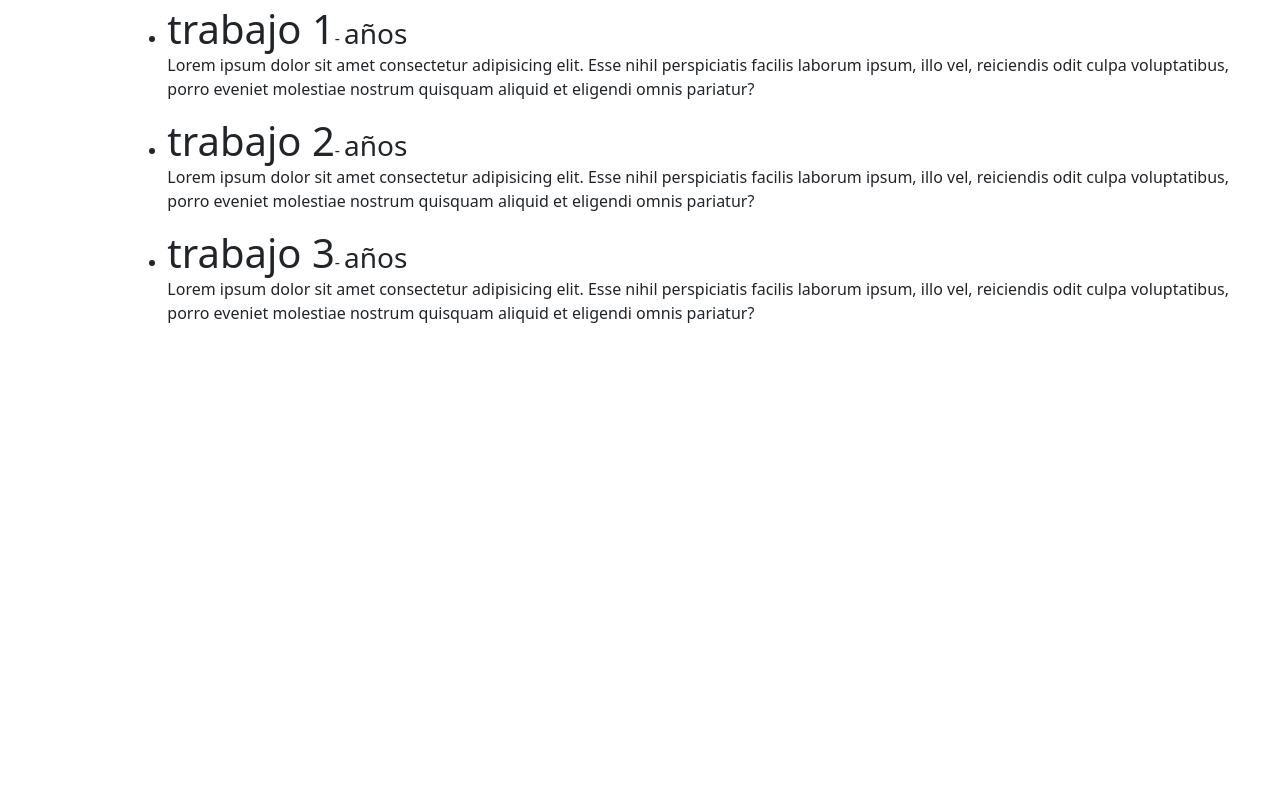
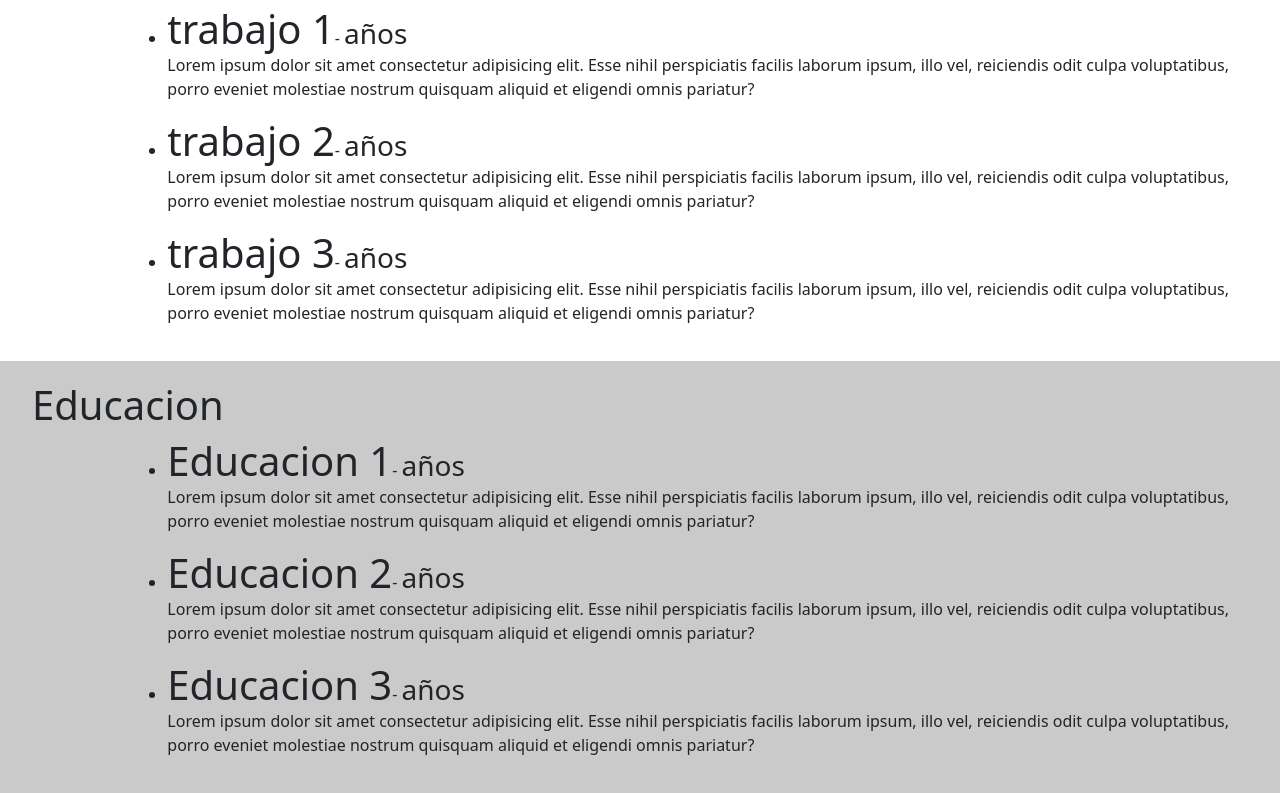
Before and after one commit to MarianoHerrlein/Portfolio_FrontEnd, an Angular app in the folder ProyectoFinal_HerrleinMariano/: page / in a window 1280 px wide. Shown: the part 879-1672 px from the top of the page. Before the commit the page ends 1240 px from the top, so only its background shows below. Built offline with nearby package versions, Linux system fonts and the light colour scheme.

Commit message:
Sección educacion
Maqueta de sección educación

```diff
--- a/ProyectoFinal_HerrleinMariano/src/app/app.component.html
+++ b/ProyectoFinal_HerrleinMariano/src/app/app.component.html
@@ -2,3 +2,4 @@
 <app-banner></app-banner>
 <app-acerca-de></app-acerca-de>
 <app-experiencia></app-experiencia>
+<app-educacion></app-educacion>
--- a/ProyectoFinal_HerrleinMariano/src/app/app.module.ts
+++ b/ProyectoFinal_HerrleinMariano/src/app/app.module.ts
@@ -7,6 +7,7 @@ import { HeaderComponent } from './components/header/header.component';
 import { BannerComponent } from './components/banner/banner.component';
 import { AcercaDeComponent } from './components/acerca-de/acerca-de.component';
 import { ExperienciaComponent } from './components/experiencia/experiencia.component';
+import { EducacionComponent } from './components/educacion/educacion.component';
 
 
 @NgModule({
@@ -16,6 +17,7 @@ import { ExperienciaComponent } from './components/experiencia/experiencia.compo
     BannerComponent,
     AcercaDeComponent,
     ExperienciaComponent,
+    EducacionComponent,
 
   ],
   imports: [
--- /dev/null
+++ b/ProyectoFinal_HerrleinMariano/src/app/components/educacion/educacion.component.css
@@ -0,0 +1,12 @@
+.row{
+    margin: 0%;
+    padding: 20px;
+}
+div{
+    background-color: rgb(202, 202, 202);
+
+}
+
+h1,h3{
+    display: inline;
+}
--- /dev/null
+++ b/ProyectoFinal_HerrleinMariano/src/app/components/educacion/educacion.component.html
@@ -0,0 +1,39 @@
+<div class="row">
+    <h1>Educacion</h1>
+    <div class="col-lg-1"></div>
+    <div class="col-lg-11">
+        <ul>
+            <li>
+                <h1>Educacion 1</h1>-
+                <h3>años</h3>
+            </li>
+            <p>Lorem ipsum dolor sit amet consectetur adipisicing elit.
+                 Esse nihil perspiciatis facilis laborum ipsum, illo vel,
+                 reiciendis odit culpa voluptatibus,
+                 porro eveniet molestiae nostrum quisquam aliquid et eligendi omnis pariatur?
+            </p>
+        </ul>
+        <ul>
+            <li>
+                <h1>Educacion 2</h1>-
+                <h3>años</h3>
+            </li>
+            <p>Lorem ipsum dolor sit amet consectetur adipisicing elit.
+                 Esse nihil perspiciatis facilis laborum ipsum, illo vel,
+                 reiciendis odit culpa voluptatibus,
+                 porro eveniet molestiae nostrum quisquam aliquid et eligendi omnis pariatur?
+            </p>
+        </ul>
+        <ul>
+            <li>
+                <h1>Educacion 3</h1>-
+                <h3>años</h3>
+            </li>
+            <p>Lorem ipsum dolor sit amet consectetur adipisicing elit.
+                 Esse nihil perspiciatis facilis laborum ipsum, illo vel,
+                 reiciendis odit culpa voluptatibus,
+                 porro eveniet molestiae nostrum quisquam aliquid et eligendi omnis pariatur?
+            </p>
+        </ul>
+
+    </div>
```
Also changed, not shown: ProyectoFinal_HerrleinMariano/src/app/components/educacion/educacion.component.ts (added, +10 -0 lines), 1 other file (tests, documents, lock files or other folders).
